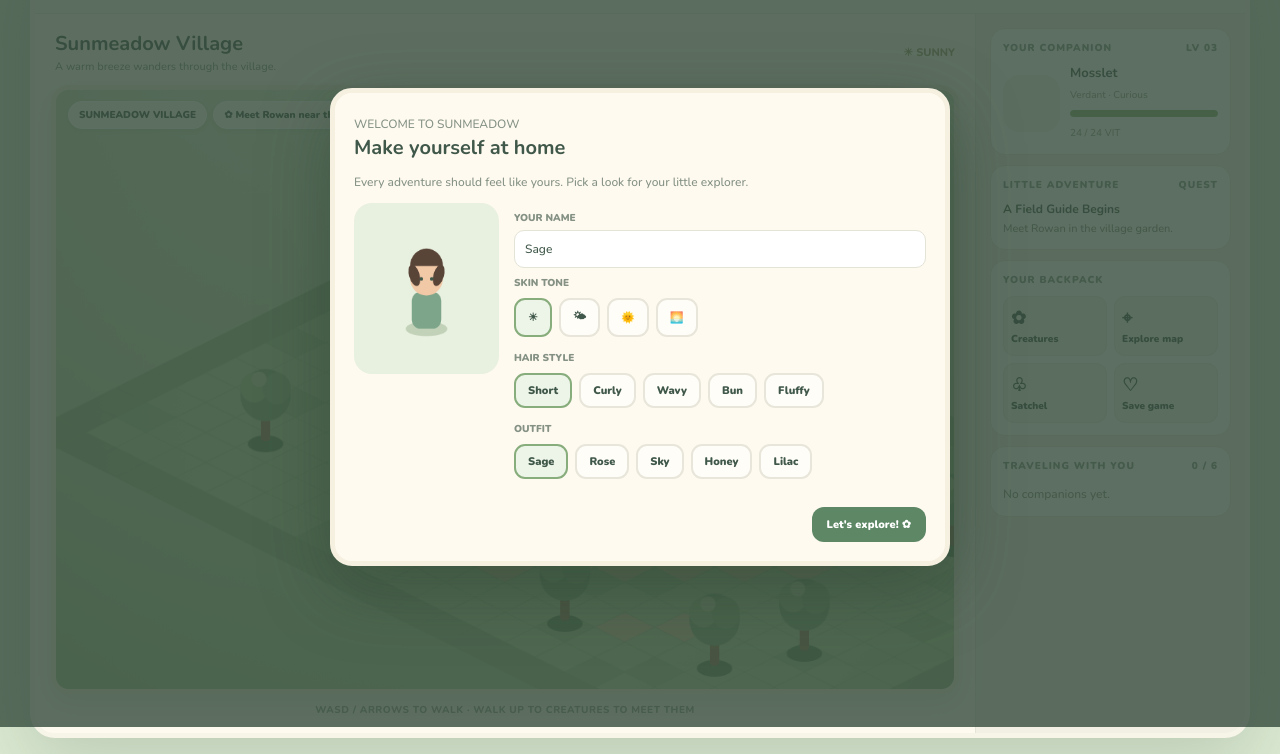
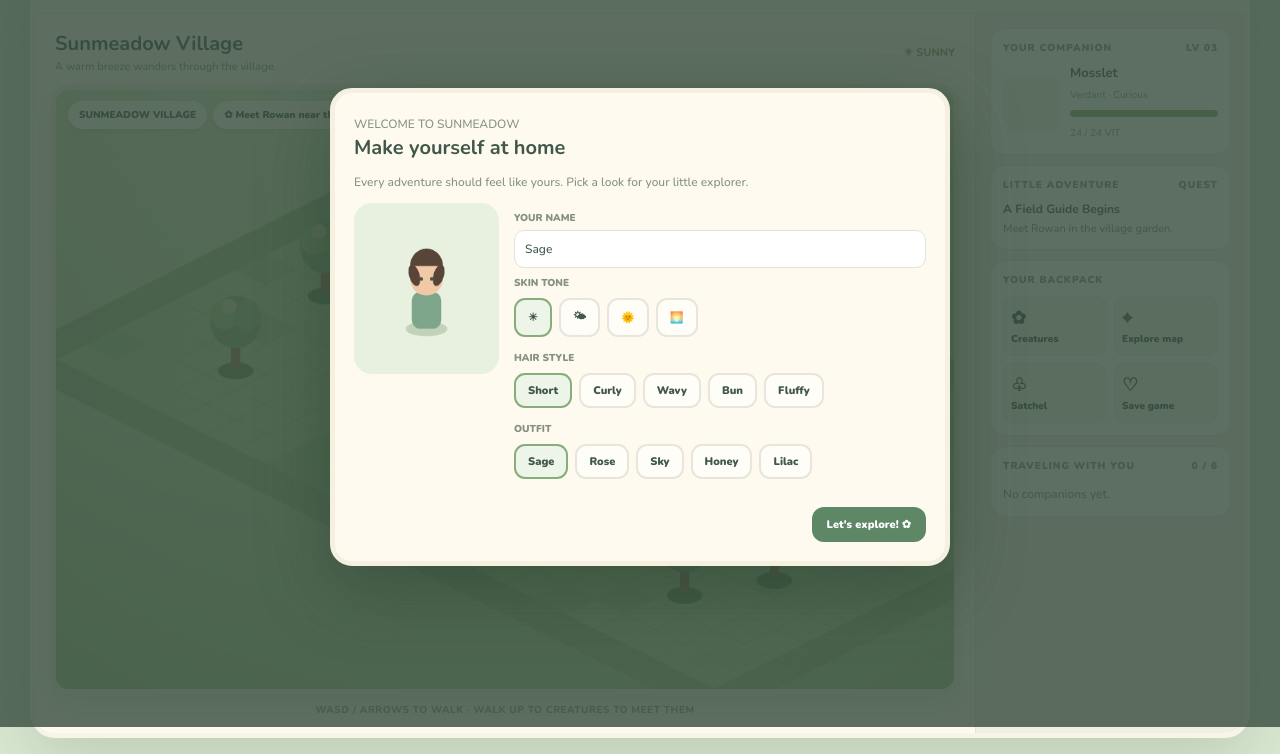
Before and after one commit to diglethooks-cpu/Creature-RPG, a plain HTML site: page index.html in a window 1280 px wide. Shown: the part 73-827 px from the top of the page. Drawn offline with nearby package versions, Linux system fonts and the light colour scheme; animation ran at ten frames a second.

Commit message:
Add a scrolling isometric camera that follows the explorer

```diff
--- a/index.html
+++ b/index.html
@@ -57,7 +57,7 @@ const maps={
  wood:{name:'Whisperwood',sub:'Dappled sunlight and secrets beneath old trees.',theme:'wood',spawn:[2,11],exits:[{x:1,y:11,to:'meadow',tx:20,ty:8,label:'Goldenleaf Meadow'}]}
 };
 let mapKey='village',map=maps[mapKey];
-const iso=(x,y)=>({x:W/2+(x-y)*32,y:110+(x+y)*16});
+let cameraX=0,cameraY=0;const iso=(x,y)=>({x:W/2+(x-y)*32-cameraX,y:110+(x+y)*16-cameraY});
 const rnd=(a,b)=>Math.floor(Math.random()*(b-a+1))+a;
 function toast(s){$('toast').textContent=s;$('toast').classList.add('show');toastTimer=2.2}
 function drawDiamond(x,y,fill,stroke){let p=iso(x,y);ctx.beginPath();ctx.moveTo(p.x,p.y);ctx.lineTo(p.x+32,p.y+16);ctx.lineTo(p.x,p.y+32);ctx.lineTo(p.x-32,p.y+16);ctx.closePath();ctx.fillStyle=fill;ctx.fill();if(stroke){ctx.strokeStyle=stroke;ctx.lineWidth=1;ctx.stroke()}}
@@ -92,7 +92,7 @@ let count=mapKey==='meadow'?7:mapKey==='wood'?6:2;let available=mapKey==='meadow
 for(let i=0;i<count;i++){let x,y,tries=0;do{x=rnd(3,20);y=rnd(3,13);tries++}while((obstacles.has(x+','+y)||decoration.some(o=>o.x===x&&o.y===y&&o.type==='house'))&&tries<50);creatureSpawns.push({name:available[rnd(0,available.length-1)],x,y,phase:Math.random()*6.28,roam:0})}
 }
 function changeMap(k,x,y){mapKey=k;map=maps[k];player.x=x;player.y=y;player.step=0;buildMap();$('area').textContent=map.name;$('subtitle').textContent=map.sub;$('regionPill').textContent=map.name.toUpperCase();toast('Arrived at '+map.name)}
-function render(){ctx.clearRect(0,0,W,H);let sky=ctx.createLinearGradient(0,0,0,H);sky.addColorStop(0,mapKey==='wood'?'#c9dfbf':'#d8e9c8');sky.addColorStop(1,'#a8ca94');ctx.fillStyle=sky;ctx.fillRect(0,0,W,H);
+function render(){cameraX=Math.max(0,Math.min(256,(W/2+(player.x-player.y)*32)-W/2));cameraY=Math.max(0,Math.min(78,(110+(player.x+player.y)*16)-H*.55));ctx.clearRect(0,0,W,H);let sky=ctx.createLinearGradient(0,0,0,H);sky.addColorStop(0,mapKey==='wood'?'#c9dfbf':'#d8e9c8');sky.addColorStop(1,'#a8ca94');ctx.fillStyle=sky;ctx.fillRect(0,0,W,H);
 for(let y=0;y<16;y++)for(let x=0;x<24;x++){let p=iso(x,y);drawDiamond(x,y,terrain(x,y),'#91b67f55');if(mapKey==='meadow'&&((x*3+y*5)%23===0))drawDiamond(x,y,'#d8dca1')}
 let actors=[];for(let d of decoration)actors.push({...d,depth:d.x+d.y});for(let c of creatureSpawns)actors.push({type:'creature',...c,depth:c.x+c.y+.1});actors.push({type:'player',depth:player.x+player.y+.2});
 actors.sort((a,b)=>a.depth-b.depth);
```
